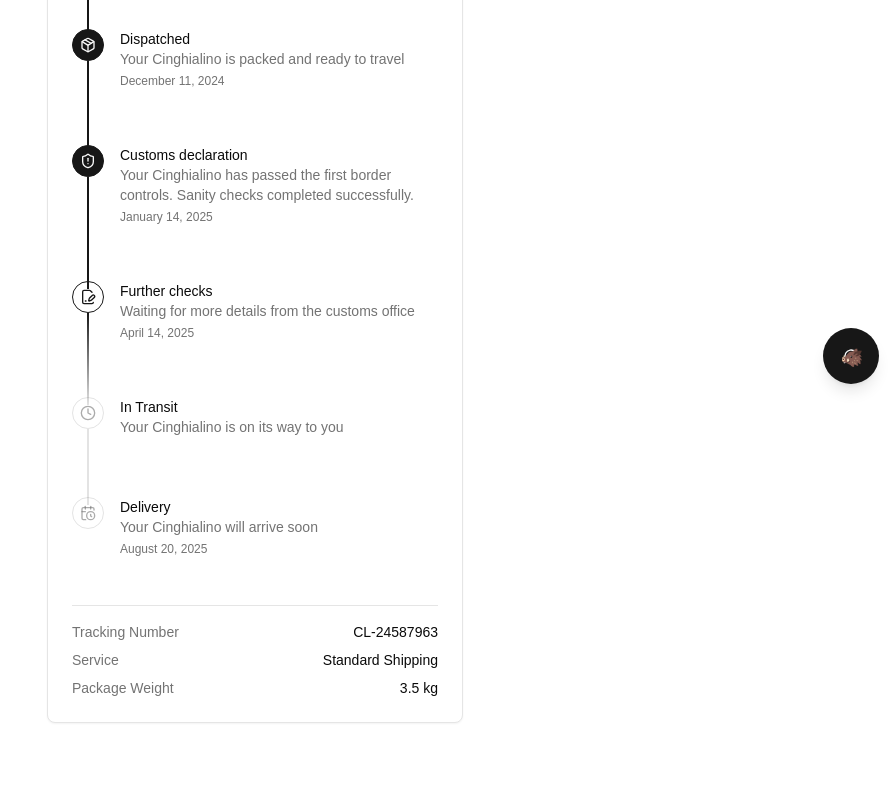
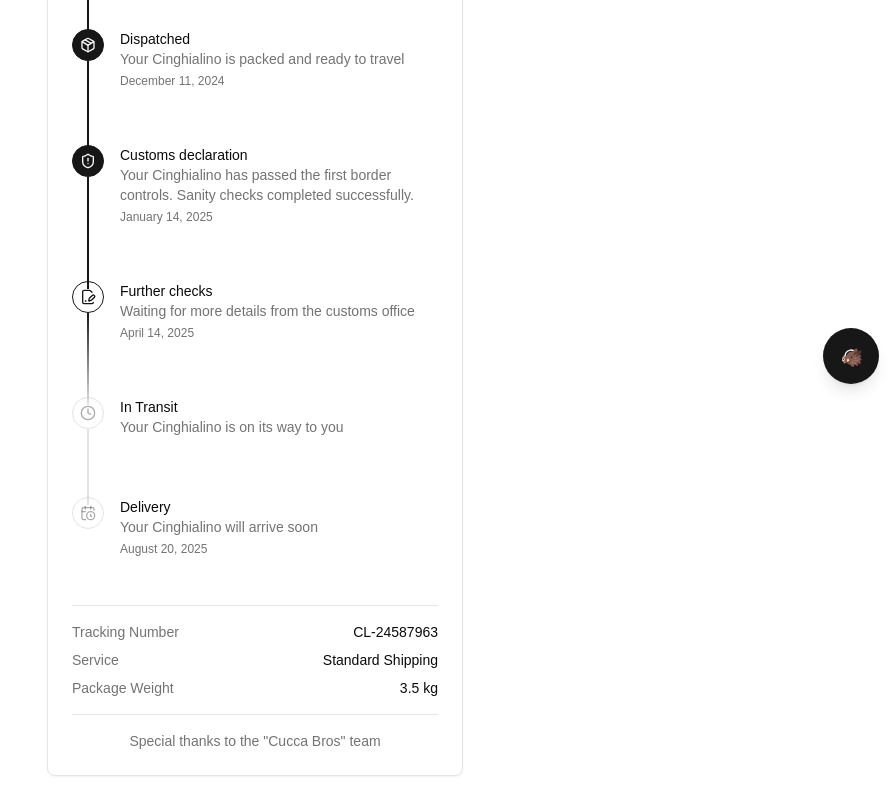
Before and after one commit to MammaMiaDev/MammaMiaDev.github.io, a Next.js app: page / in a window 1280 px wide. Shown: the part 400-1200 px from the top of the page, without its empty margins (385-1280 px from the left). Before the commit the page ends 1147 px from the top, so only its background shows below. Built offline with nearby package versions, Linux system fonts and the light colour scheme.

Commit message:
add details

```diff
--- a/app/layout.tsx
+++ b/app/layout.tsx
@@ -2,8 +2,8 @@ import type { Metadata } from 'next'
 import './globals.css'
 
 export const metadata: Metadata = {
-  title: 'v0 App',
-  description: 'Created with v0',
+  title: 'Cinghialines',
+  description: 'Tracking the shipping status for something very special',
   generator: 'v0.dev',
 }
 
--- a/shipment-tracking.tsx
+++ b/shipment-tracking.tsx
@@ -170,6 +170,13 @@ export default function ShipmentTracking() {
               <span className="text-sm font-medium">3.5 kg</span>
             </div>
           </div>
+
+        <Separator className="my-4" />
+
+        <div className="text-center text-sm text-muted-foreground">
+          Special thanks to the &quot;Cucca Bros&quot; team
+        </div>
+
         </CardContent>
       </Card>
 
```
